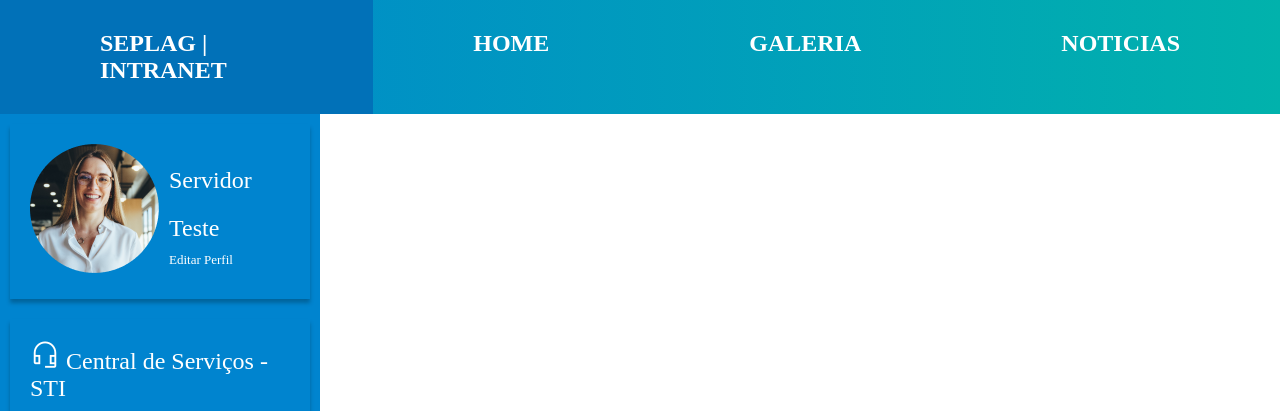
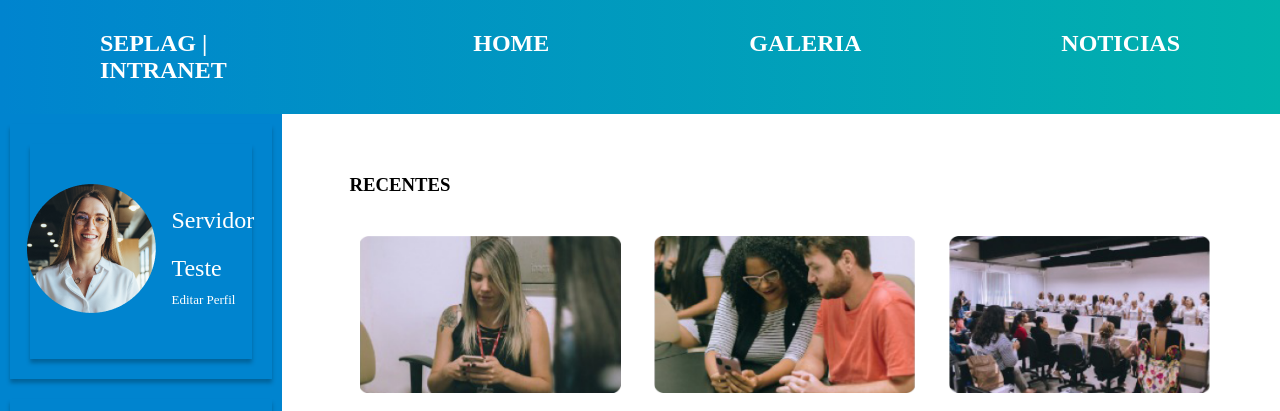
Before and after one commit to Thiago-Taboada/seplag.github.io, a plain HTML site: page galeria.html in a window 1280 px wide. Shown: the top 411 px of the page. Drawn offline with nearby package versions, Linux system fonts and the light colour scheme; a web font is replaced by a local one.

Commit message:
Navigation visual changes

```diff
--- a/style.sass
+++ b/style.sass
@@ -24,14 +24,14 @@ a
         padding: 30px 100px
     :active
         background: #ffffff20
-    :hover
+    .menu:hover
         background: #0171B8
 
 .aside
     background: #0084CF
     color: #fff
     height: 250vh
-    width: 25%
+    width: 22%
     font-size: 24px
     float: left
 .sidebar
@@ -45,15 +45,21 @@ a
             -webkit-box-shadow: 0px 4px 4px 0px rgba(0,0,0,0.25)
             -moz-box-shadow: 0px 4px 4px 0px rgba(0,0,0,0.25)
             box-shadow: 0px 4px 4px 0px rgba(0,0,0,0.25)
-        a
-            color: #fff
-            text-decoration: none
+            a
+                color: #fff
+                text-decoration: none
+        :hover
+            background: #0065D8
 
 .user
     display: flex
-    flex-direction: row
+    justify-content: center
+    padding: 40px 0px
+    -webkit-box-shadow: 0px 4px 4px 0px rgba(0,0,0,0.25)
+    -moz-box-shadow: 0px 4px 4px 0px rgba(0,0,0,0.25)
+    box-shadow: 0px 4px 4px 0px rgba(0,0,0,0.25)
 .user-text
-    margin: auto 10px
+    margin: auto 0px auto 15px
 
 .global
     width: 100%
```
Also changed, not shown: index.html (+4 -8 lines), style.css, 2 other files.
